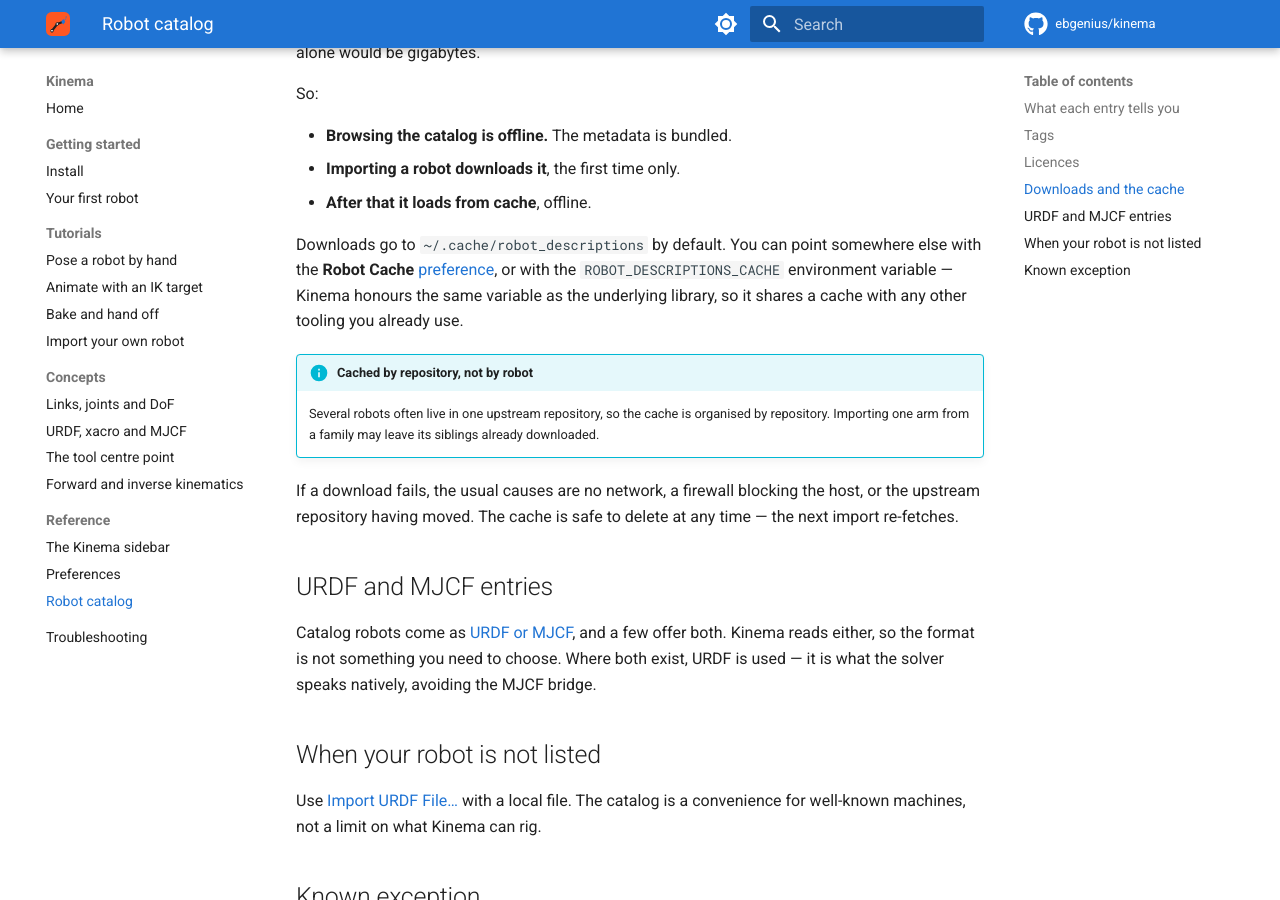
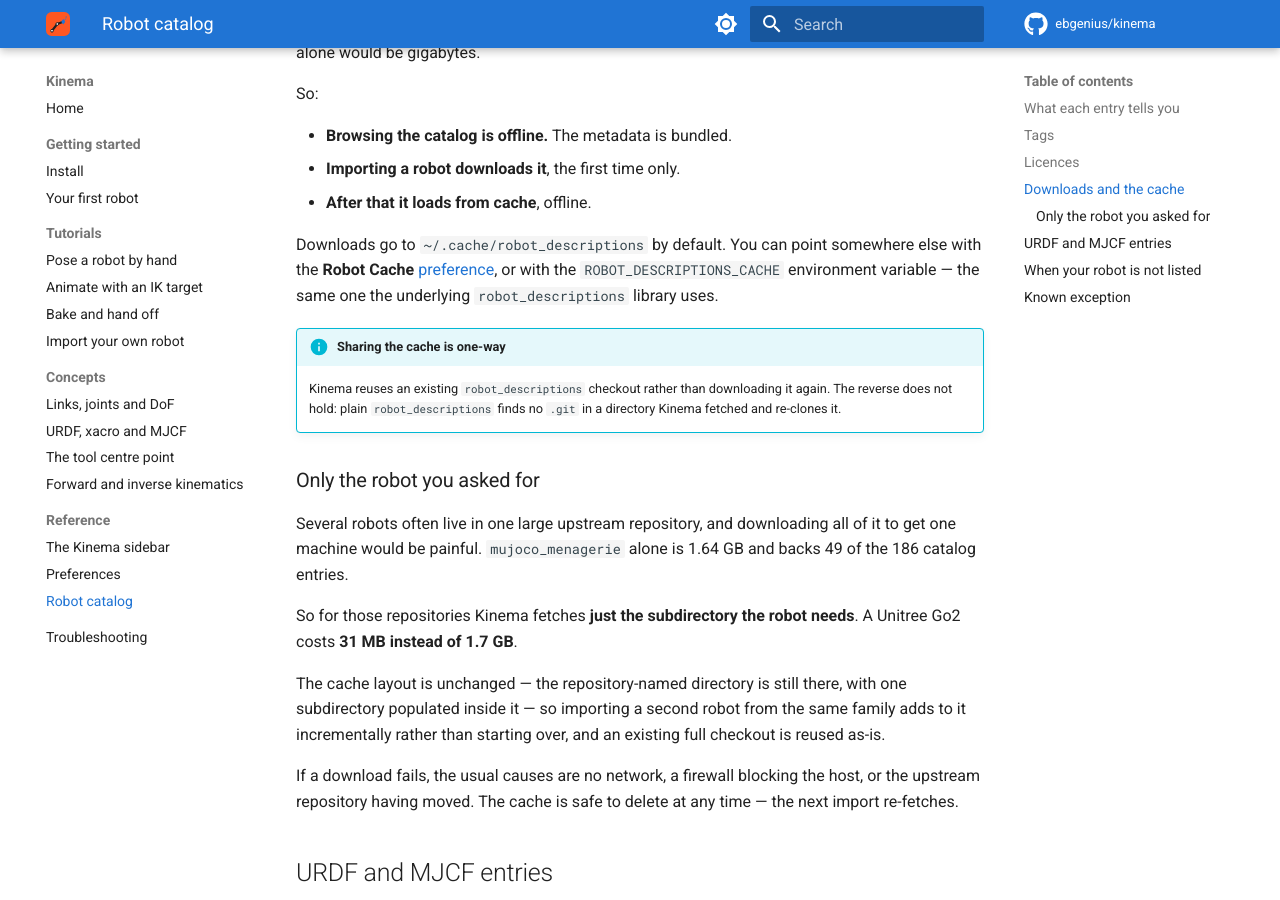
Before and after one commit to ebgenius/kinema, an MkDocs documentation site: the page built from docs/reference/catalog.md, in a window 1280 px wide and 900 px high, scrolled down 1773 px. Built offline with MkDocs 1.6.1 and Material for MkDocs 9.7.7, drawn with Linux system fonts in a browser that asks for light colours; comment, search, counter and statistics services are not loaded.

Commit message:
Correct the docs for what v0.1.0 actually does
This branch was cut before v0.1.0, so parts of the site describe code that never
shipped. The catalog page is the clearest case: it was written against a fetcher
that downloaded whole repositories, and the release fetches only the
subdirectory a robot needs.

- Catalog: replace "cached by repository, not by robot" with what per-robot
  fetching actually does, and the number it exists for -- a Unitree Go2 costs
  31 MB instead of 1.7 GB. Cache sharing is one-way, which the page stated as
  mutual.

- Troubleshooting: add the AttributeError from Move TCP to Active Bone, which
  fires whenever the button is pressed with no bone active in Pose Mode -- the
  state every freshly imported rig is in. The TCP page tells people to press it,
  so the failure needs an entry. Also the two import behaviours listed as known
  limitations in the README but not here: parts piling at the origin before they
  snap into place, and one import at a time.

- Preferences: name the default cache location rather than alluding to it, and
  note that changing it mid-session only affects robots not yet imported,
  because a description module resolves its repository path once.

- Fix alt text on two screenshots that both announced the catalog picker while
  showing the joint sliders.

- README: the status block still said "working end to end" from before the
  release.

Nothing here documents the unreleased Bones panel, attachments, keyframable IK
target or rebuilt TCP panel. Those are on main and in no release yet.

```diff
--- a/docs/reference/catalog.md
+++ b/docs/reference/catalog.md
@@ -52,12 +52,26 @@ So:
 
 Downloads go to `~/.cache/robot_descriptions` by default. You can point somewhere else
 with the **Robot Cache** [preference](preferences.md#robot-cache), or with the
-`ROBOT_DESCRIPTIONS_CACHE` environment variable — Kinema honours the same variable as the
-underlying library, so it shares a cache with any other tooling you already use.
+`ROBOT_DESCRIPTIONS_CACHE` environment variable — the same one the underlying
+`robot_descriptions` library uses.
 
-!!! info "Cached by repository, not by robot"
-    Several robots often live in one upstream repository, so the cache is organised by
-    repository. Importing one arm from a family may leave its siblings already downloaded.
+!!! info "Sharing the cache is one-way"
+    Kinema reuses an existing `robot_descriptions` checkout rather than downloading it
+    again. The reverse does not hold: plain `robot_descriptions` finds no `.git` in a
+    directory Kinema fetched and re-clones it.
+
+### Only the robot you asked for
+
+Several robots often live in one large upstream repository, and downloading all of it to get
+one machine would be painful. `mujoco_menagerie` alone is 1.64 GB and backs 49 of the 186
+catalog entries.
+
+So for those repositories Kinema fetches **just the subdirectory the robot needs**. A Unitree
+Go2 costs **31 MB instead of 1.7 GB**.
+
+The cache layout is unchanged — the repository-named directory is still there, with one
+subdirectory populated inside it — so importing a second robot from the same family adds to
+it incrementally rather than starting over, and an existing full checkout is reused as-is.
 
 If a download fails, the usual causes are no network, a firewall blocking the host, or the
 upstream repository having moved. The cache is safe to delete at any time — the next
```
Also changed, not shown: README.md (+5 -3 lines), docs/getting-started/first-robot.md (+1 -1 lines), docs/reference/preferences.md (+8 -2 lines), docs/troubleshooting.md (+30 -0 lines), docs/tutorials/pose-fk.md (+1 -1 lines).
